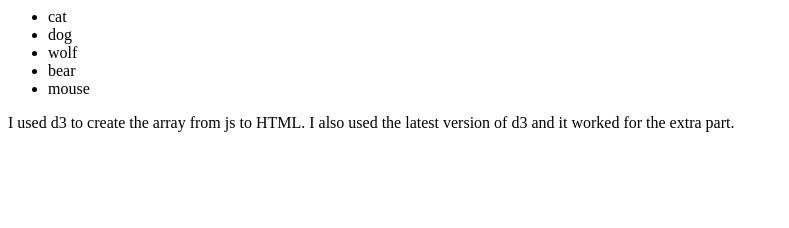
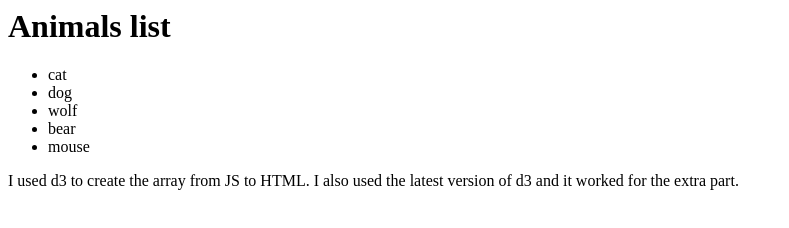
Before and after one commit to AliOssama/data, a plain HTML site: page index.html in a window 1280 px wide. Shown: the whole page, without its empty margins (0-789 px from the left). Drawn offline with Linux system fonts and the light colour scheme.

Commit message:
Update index.html

```diff
--- a/index.html
+++ b/index.html
@@ -6,7 +6,9 @@
       <script type="text/javascript" src='d3.js'></script>
       </script>
       </head>
+
       <body>
+        <h1> Animals list </h1>
       <script type="text/javascript">
           //3D code goes here
           var animals = ["cat", "dog", "wolf", "bear", "mouse"];
@@ -21,7 +23,7 @@
       </script>
 
         <p>
-          I used d3 to create the array from js to HTML. I also used the latest version of d3 and it worked for the extra part.
+          I used d3 to create the array from JS to HTML. I also used the latest version of d3 and it worked for the extra part.
         </p>
       </body>
   </html>
```
